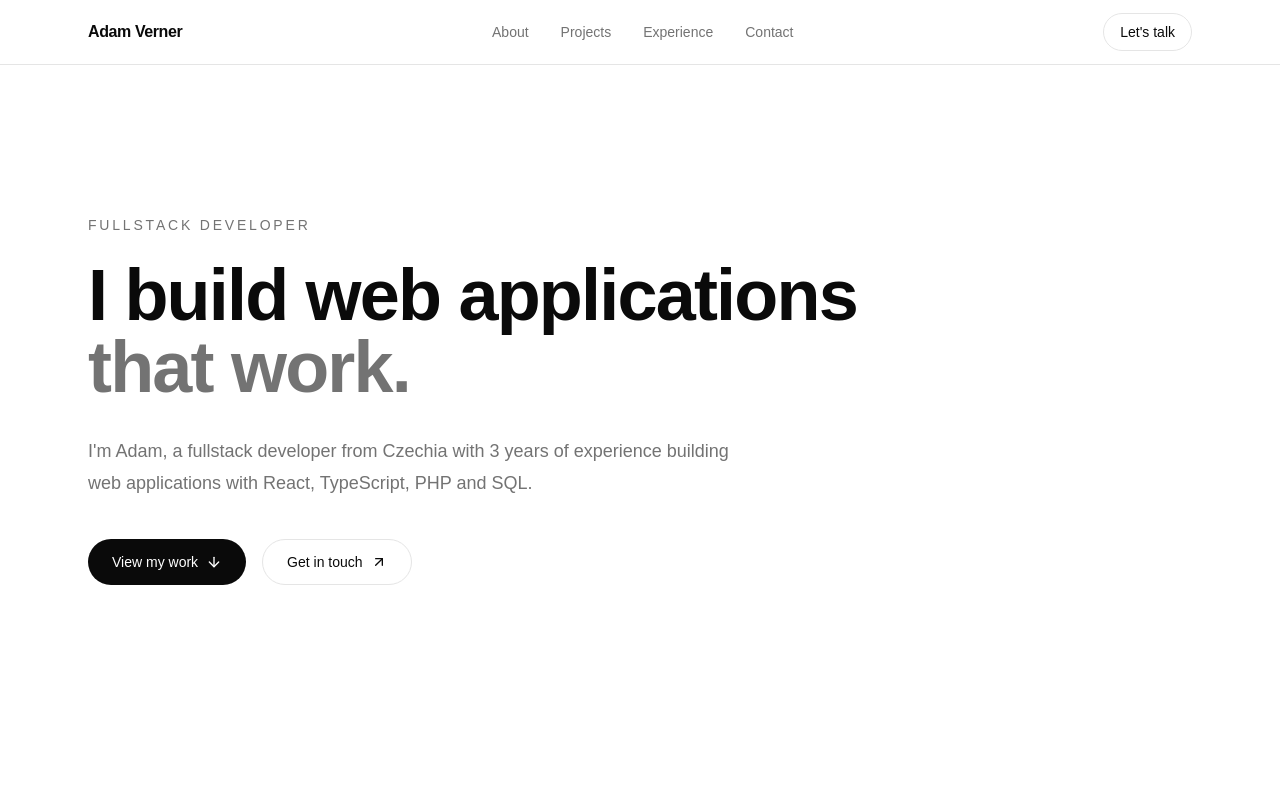
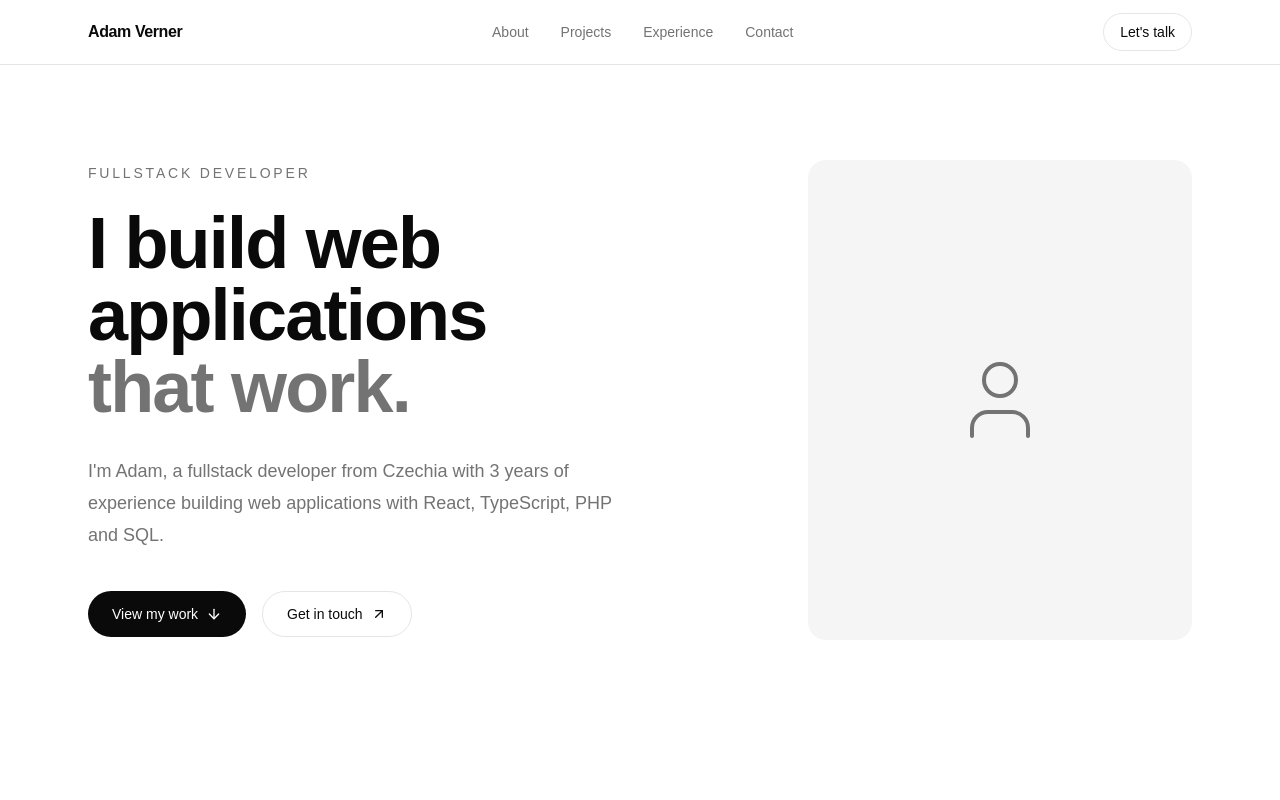
Before and after one commit to Verdanmaer/myPortfolio, a React (Vite) app: page / in a window 1280 px wide. Shown: the top 800 px of the page. Built offline with nearby package versions, Linux system fonts and the light colour scheme.

Commit message:
add a photo placeholder

```diff
--- a/src/App.tsx
+++ b/src/App.tsx
@@ -1,4 +1,4 @@
-import { ArrowDown, ArrowUpRight, Mail } from "lucide-react"
+import { ArrowDown, ArrowUpRight, Mail, User } from "lucide-react"
 
 const projects = [
   {
@@ -20,6 +20,14 @@ const projects = [
     tech: ["SEO", "Google Ads"],
   },
 ]
+
+function ProfileImage() {
+  return (
+    <div className="aspect-[4/5] w-full max-w-sm rounded-2xl bg-muted flex items-center justify-center">
+      <User className="h-24 w-24 text-muted-foreground" strokeWidth={1} />
+    </div>
+  )
+}
 
 const skills = [
   "TODO",
@@ -69,7 +77,8 @@ function App() {
       <main>
         <section className="flex min-h-screen items-center">
           <div className="mx-auto w-full max-w-6xl px-6 py-32">
-            <div className="max-w-4xl">
+            <div className="grid items-center gap-12 md:grid-cols-2">
+              <div>
                 <p className="mb-6 text-sm font-medium uppercase tracking-[0.2em] text-muted-foreground">
                   Fullstack Developer
                 </p>
@@ -81,8 +90,8 @@ function App() {
 
                 <p className="mt-8 max-w-2xl text-lg leading-8 text-muted-foreground">
                   I'm Adam, a fullstack developer from Czechia with 3 years of
-                experience building web applications with React, TypeScript, PHP
-                and SQL.
+                  experience building web applications with React, TypeScript,
+                  PHP and SQL.
                 </p>
 
                 <div className="mt-10 flex flex-wrap gap-4">
@@ -101,6 +110,11 @@ function App() {
                     Get in touch
                     <ArrowUpRight className="h-4 w-4" />
                   </a>
+                </div>
+              </div>
+
+              <div className="flex justify-center md:justify-end">
+                <ProfileImage />
               </div>
             </div>
           </div>
```
Lines whose indentation alone changed are shown as unchanged.
